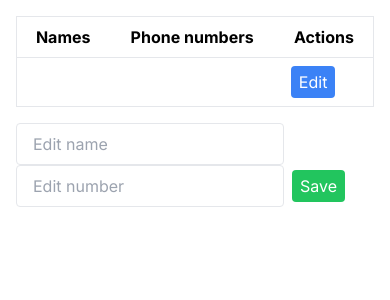
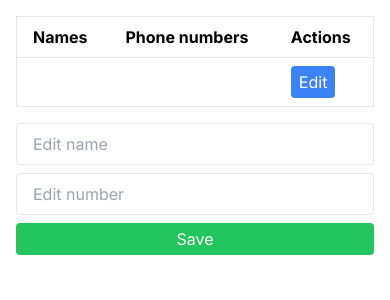
Before and after one commit to TaiwoSoftware/seedly, a Next.js app: page /validUser in a window 390 px wide. Both pictures are taken after a click on the button "Edit". Shown: the top 300 px of the page. Built offline with nearby package versions, Linux system fonts and the light colour scheme.

Commit message:
done with responsiveness

```diff
--- a/src/app/validUser/page.jsx
+++ b/src/app/validUser/page.jsx
@@ -33,12 +33,13 @@ export default function Page() {
 
   return (
     <div className="container mx-auto p-4">
+      <div className="overflow-x-auto">
         <table className="min-w-full bg-white border border-gray-200">
           <thead>
             <tr>
-            <th className="py-2 px-4 border-b">Names</th>
-            <th className="py-2 px-4 border-b">Phone numbers</th>
-            <th className="py-2 px-4 border-b">Actions</th>
+              <th className="py-2 px-4 border-b text-left">Names</th>
+              <th className="py-2 px-4 border-b text-left">Phone numbers</th>
+              <th className="py-2 px-4 border-b text-left">Actions</th>
             </tr>
           </thead>
           <tbody>
@@ -56,22 +57,23 @@ export default function Page() {
             </tr>
           </tbody>
         </table>
+      </div>
 
       {isEditing && (
-        <div className="mt-4">
+        <div className="mt-4 flex flex-col md:flex-row md:items-center">
           <input
             type="text"
             value={newName}
             onChange={(e) => setNewName(e.target.value)}
             placeholder="Edit name"
-            className="border py-2 px-4 rounded mr-2"
+            className="border py-2 px-4 rounded mb-2 md:mb-0 md:mr-2"
           />
           <input
             type="text"
             value={newNumber}
             onChange={(e) => setNewNumber(e.target.value)}
             placeholder="Edit number"
-            className="border py-2 px-4 rounded mr-2"
+            className="border py-2 px-4 rounded mb-2 md:mb-0 md:mr-2"
           />
           <button
             className="bg-green-500 text-white py-1 px-2 rounded"
```
Lines whose indentation alone changed are shown as unchanged.
